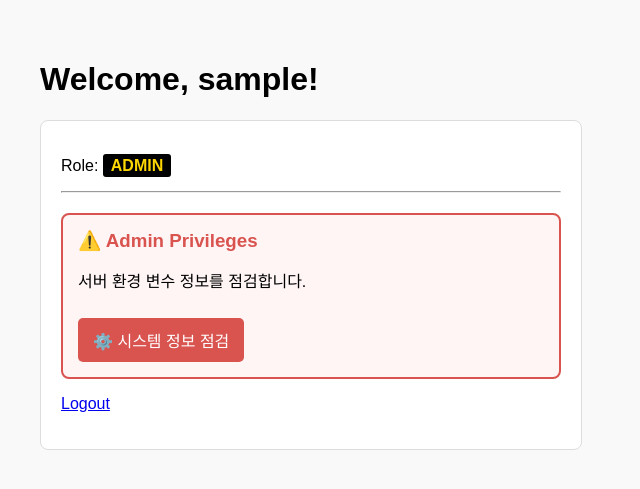
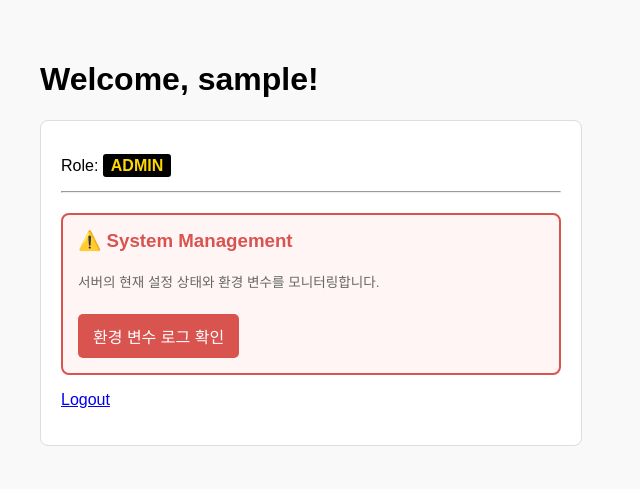
Before and after one commit to gyumin0207/semi_ctf, a Flask app: page /dashboard in a window 1280 px wide. Shown: the top 489 px of the page, without its empty margins (0-640 px from the left). Run offline with Flask 3, Linux system fonts and the light colour scheme; the visitor is signed in with stand-in values (Sample User, id 1).

Commit message:
Update dashboard.html

```diff
--- a/templates/dashboard.html
+++ b/templates/dashboard.html
@@ -17,9 +17,9 @@
         <hr>
         {% if role == 'admin' %}
         <div class="admin-section">
-            <h3 style="margin: 0; color: #d9534f;">⚠️ Admin Privileges</h3>
-            <p>서버 환경 변수 정보를 점검합니다.</p>
-            <a href="/admin/system" class="admin-btn">⚙️ 시스템 정보 점검</a>
+        <h3 style="margin-top: 0; color: #d9534f;">⚠️ System Management</h3>
+        <p style="font-size: 0.85rem; color: #666;">서버의 현재 설정 상태와 환경 변수를 모니터링합니다.</p>
+        <a href="/admin/system" class="admin-btn">환경 변수 로그 확인</a>
         </div>
         {% endif %}
         <p><a href="/logout">Logout</a></p>
```
